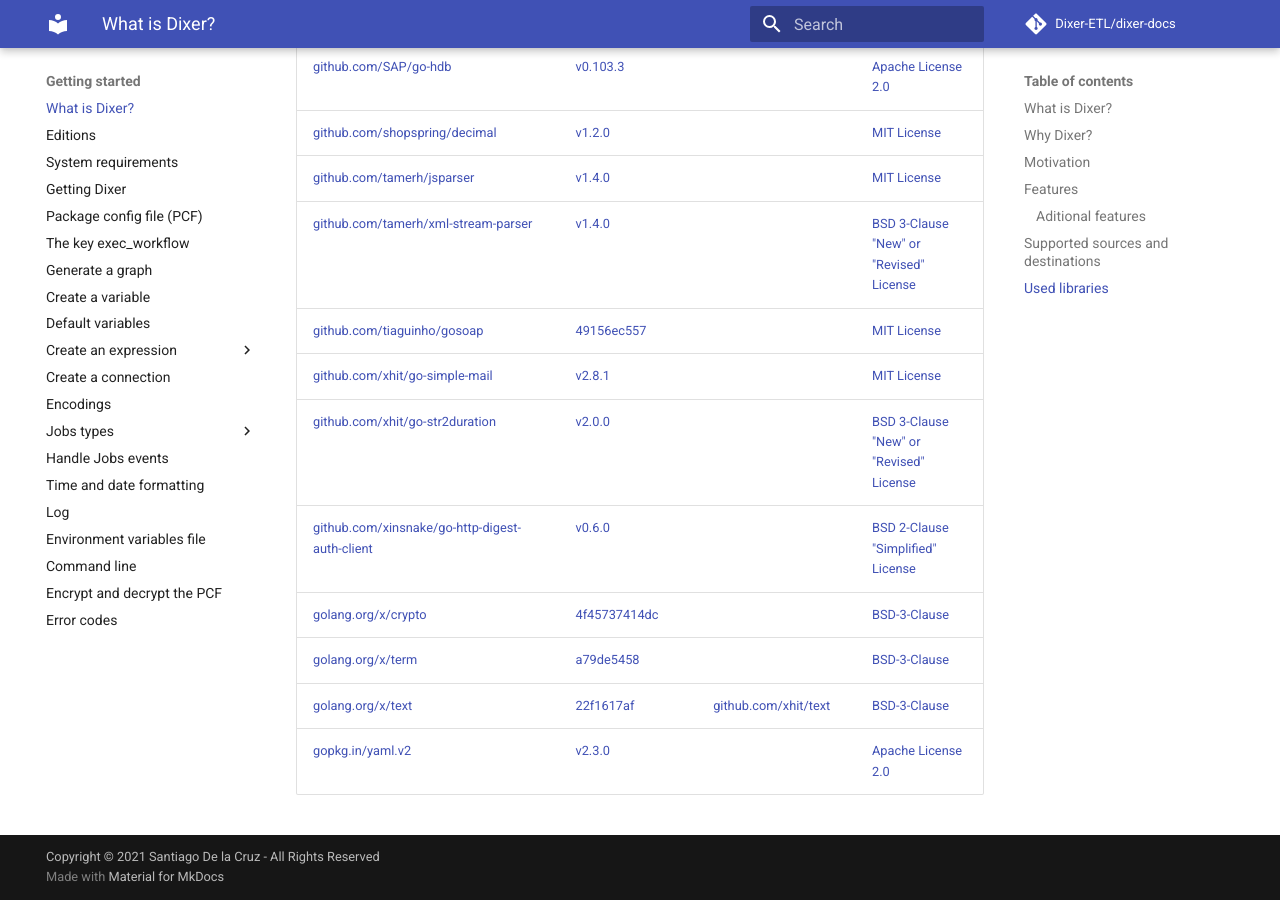
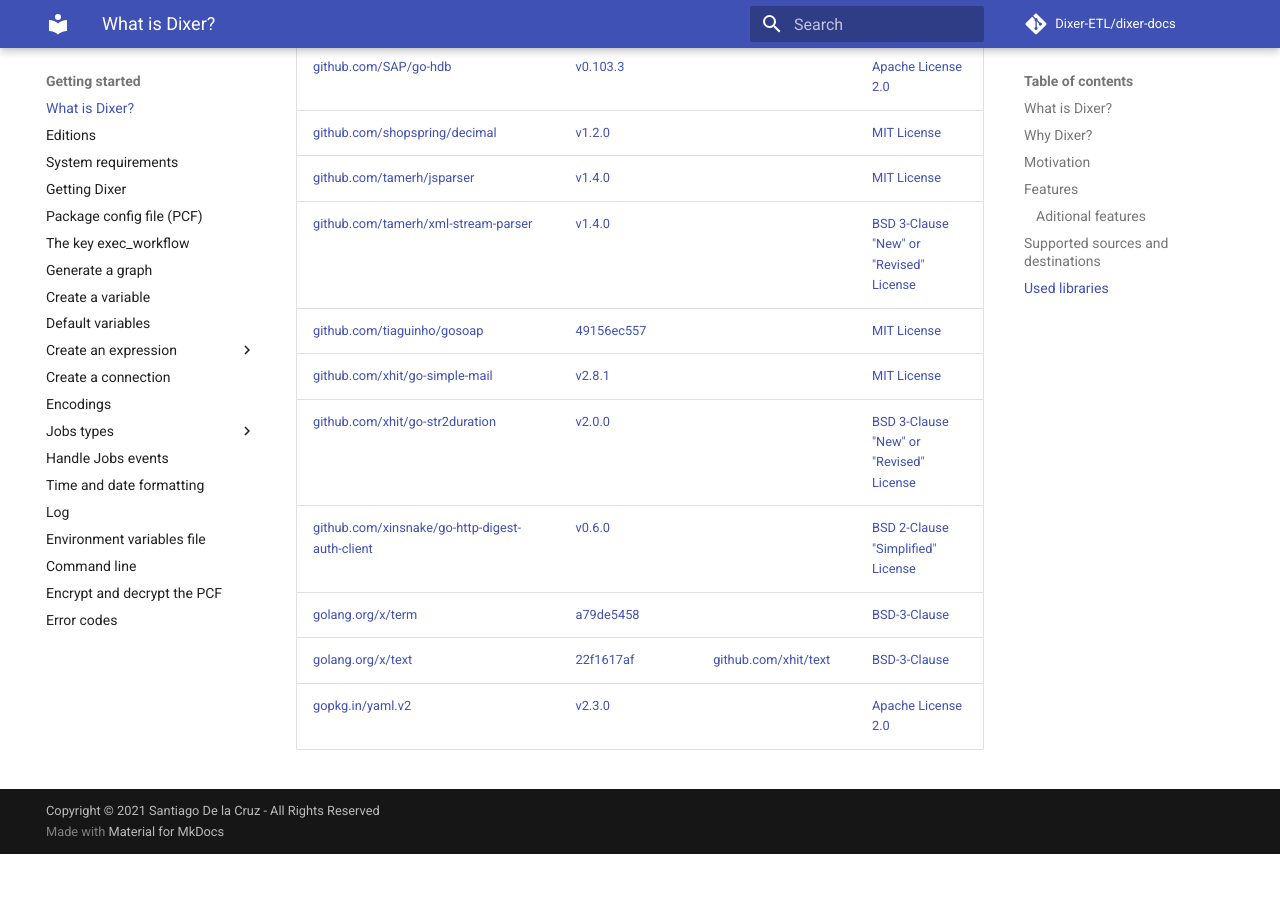
Before and after one commit to Dixer-ETL/dixer-docs, an MkDocs documentation site: the page built from docs/Getting-started.md, in a window 1280 px wide and 900 px high, scrolled down 4734 px. Built offline with MkDocs 1.6.1 and Material for MkDocs 9.7.7, drawn with Linux system fonts in a browser that asks for light colours; comment, search, counter and statistics services are not loaded; after the commit the page ends 5588 px from its top, so only the background shows below that.

Commit message:
Crypto is not used directly

```diff
--- a/docs/Getting-started.md
+++ b/docs/Getting-started.md
@@ -127,7 +127,6 @@ Dixer stands on the shoulder of many great open source libraries, in lexical ord
 | [github.com/xhit/go-simple-mail](https://github.com/xhit/go-simple-mail)                                 | [v2.8.1](https://github.com/xhit/go-simple-mail/tree/v2.8.1)                                                         |                                                                             | [MIT License](dependencies-licenses/LICENSE-go-simple-mail.txt)                                   |
 | [github.com/xhit/go-str2duration](https://github.com/xhit/go-str2duration)                               | [v2.0.0](https://github.com/xhit/go-str2duration/tree/v2.0.0)                                                        |                                                                             | [BSD 3-Clause "New" or "Revised" License](dependencies-licenses/LICENSE-go-str2duration.txt)      |
 | [github.com/xinsnake/go-http-digest-auth-client](https://github.com/xinsnake/go-http-digest-auth-client) | [v0.6.0](https://github.com/xinsnake/go-http-digest-auth-client/tree/v0.6.0)                                         |                                                                             | [BSD 2-Clause "Simplified" License](dependencies-licenses/LICENSE-go-http-digest-auth-client.txt) |
-| [golang.org/x/crypto](https://golang.org/x/crypto)                                                       | [4f45737414dc](https://github.com/golang/crypto/tree/4f45737414dc)                                                   |                                                                             | [BSD-3-Clause](dependencies-licenses/LICENSE-crypto.txt)                                          |
 | [golang.org/x/term](https://golang.org/x/term)                                                           | [a79de5458](https://github.com/golang/term/tree/a79de5458b56)                                                        |                                                                             | [BSD-3-Clause](dependencies-licenses/LICENSE-term.txt)                                            |
 | [golang.org/x/text](https://golang.org/x/text)                                                           | [22f1617af](https://github.com/golang/text/tree/22f1617af38ed4cd65b3b96e02bab267e560155c)                            | [github.com/xhit/text](https://github.com/xhit/text/tree/sdi)               | [BSD-3-Clause](dependencies-licenses/LICENSE-text.txt)                                            |
 | [gopkg.in/yaml.v2](https://gopkg.in/yaml.v2)                                                             | [v2.3.0](https://github.com/go-yaml/yaml/tree/v2.3.0)                                                                |                                                                             | [Apache License 2.0](dependencies-licenses/LICENSE-yaml.txt)                                      |
```
Also changed, not shown: docs/dependencies-licenses/LICENSE-crypto.txt (deleted).
